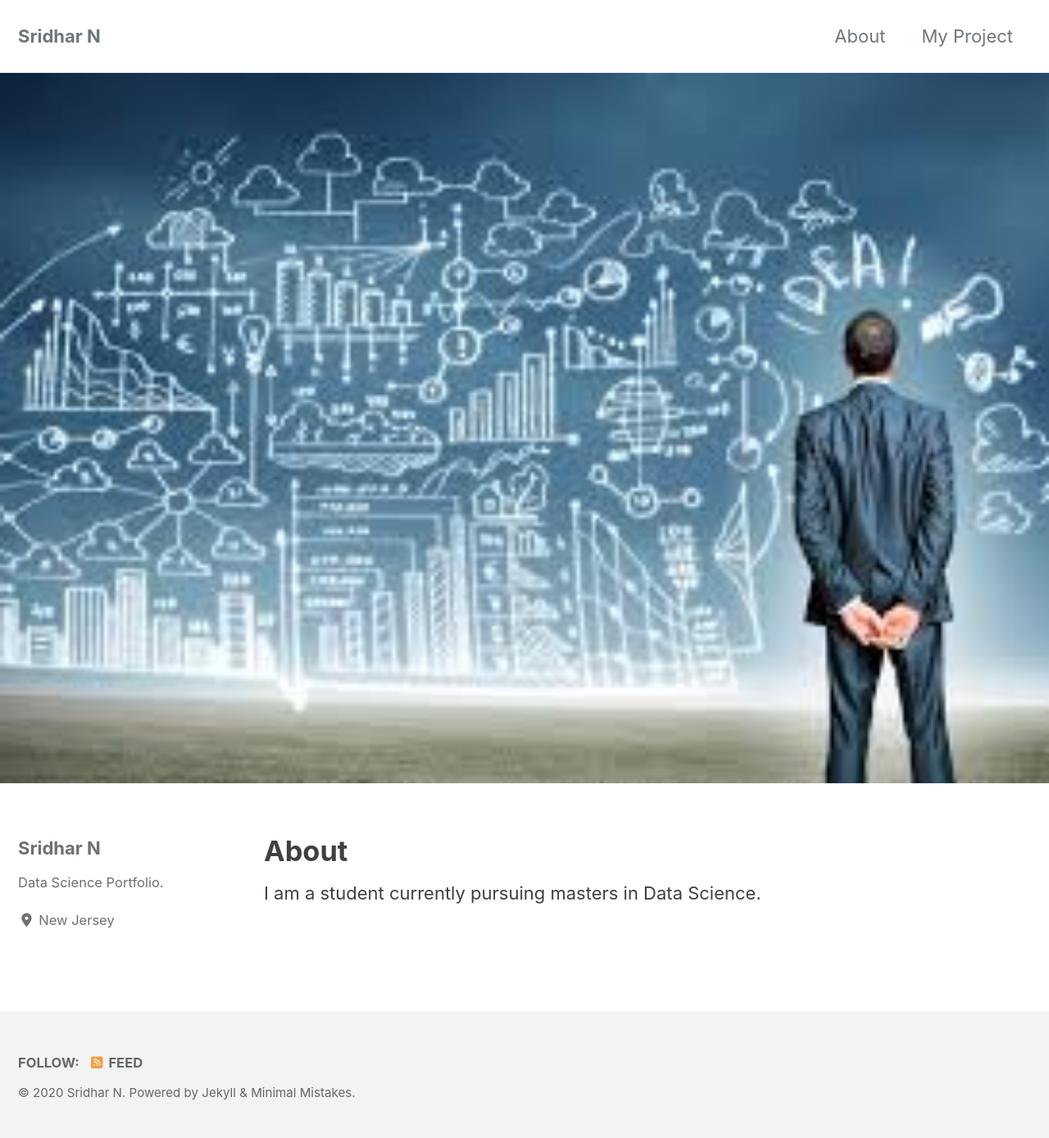
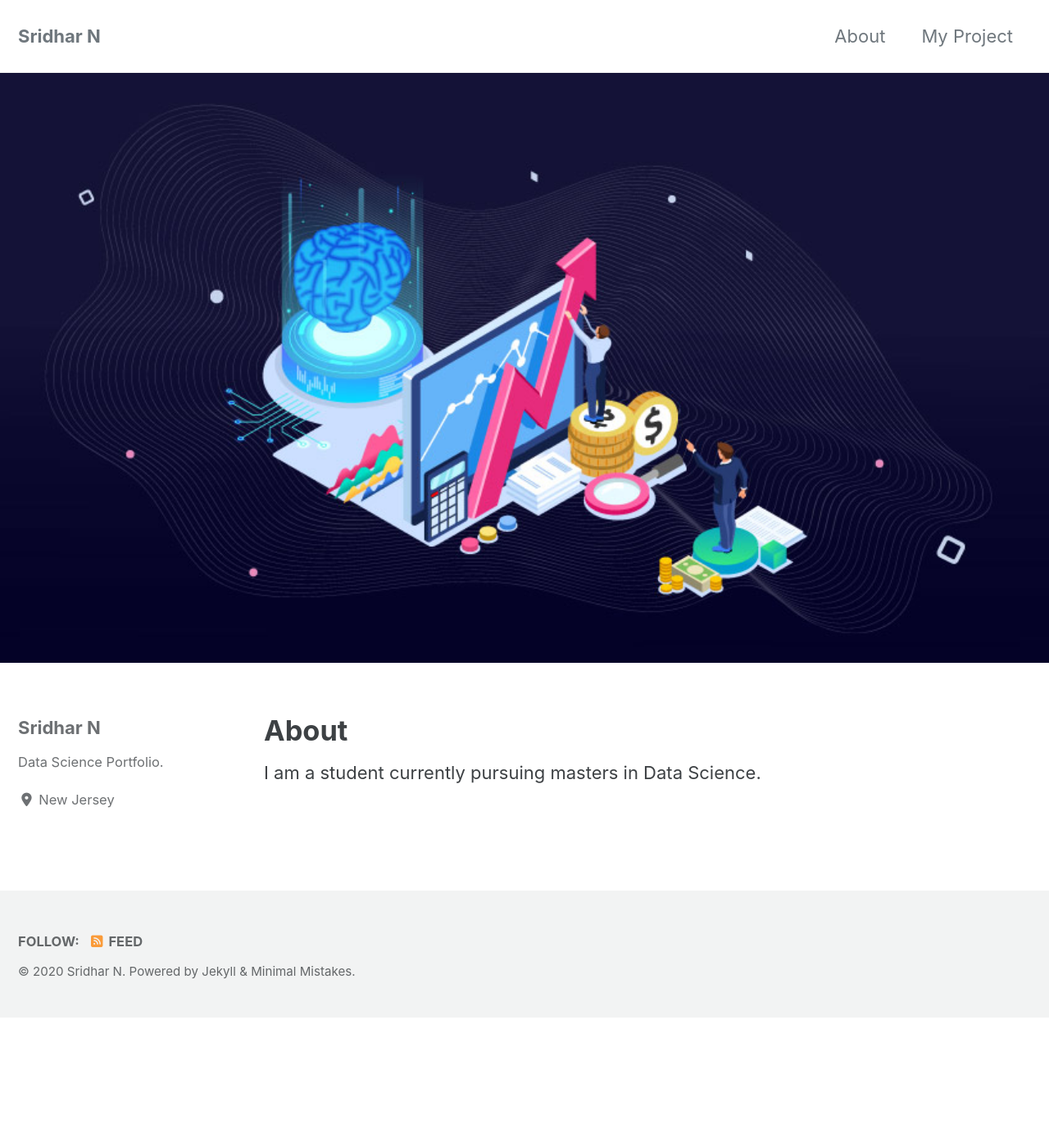
Before and after one commit to sridnala/sridnala.github.io, a Jekyll site: the page built from _pages/about.md, in a window 1280 px wide. Shown: the whole page at 82% size. Built offline with Jekyll 4.4.1, drawn with Linux system fonts in a browser that asks for light colours; cached includes are drawn as plain includes; nearby versions of some CDN libraries; after the commit the page ends 1242 px from its top, so only the background shows below that.

```diff
--- a/_pages/about.md
+++ b/_pages/about.md
@@ -2,7 +2,7 @@
 title: "About"
 permalink: /about/
 header:
-  image: "/images/home.jpg"
+  image: "/images/about.jpg"
 ---
 
 I am a student currently pursuing masters in Data Science.
```
Also changed, not shown: images/about.jpg (added), images/home.jpg (deleted).
